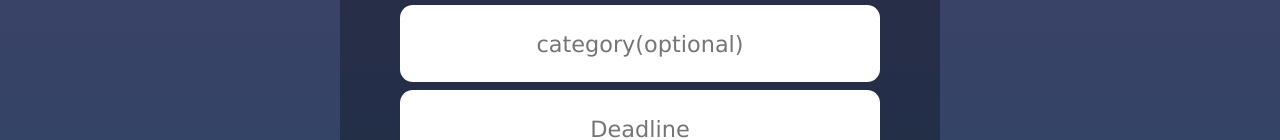
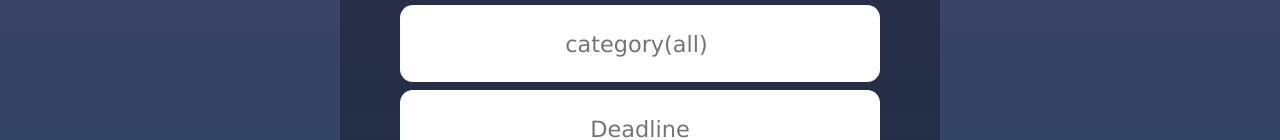
Before and after one commit to FluffyRudy/todo-app, a website built with webpack: page src/template.html in a window 1280 px wide. Both pictures are taken after a click on the button 1179 px from the left and 709 px from the top of the page. Shown: the part 368-508 px from the top of the page. Built offline with nearby package versions, Linux system fonts and the light colour scheme.

Commit message:
Change default placeholder text content

```diff
--- a/src/template.html
+++ b/src/template.html
@@ -10,7 +10,7 @@
         <form>
             <input type="text" id="todo-label" placeholder="Label" pattern="\w{4,}" required>
             <textarea name="description" id="todo-disc" rows="5" placeholder="Description"></textarea>
-            <input type="text" id="category" placeholder="category(optional)">
+            <input type="text" id="category" placeholder="category(all) ">
             <input type="text" id="todo-deadline" placeholder="Deadline" onblur="(this.type='text')" onfocus="(this.type='date')">
             <button id="add-todo">Save</button>
             <button id="cancel-todo">Cancel</button>
```
